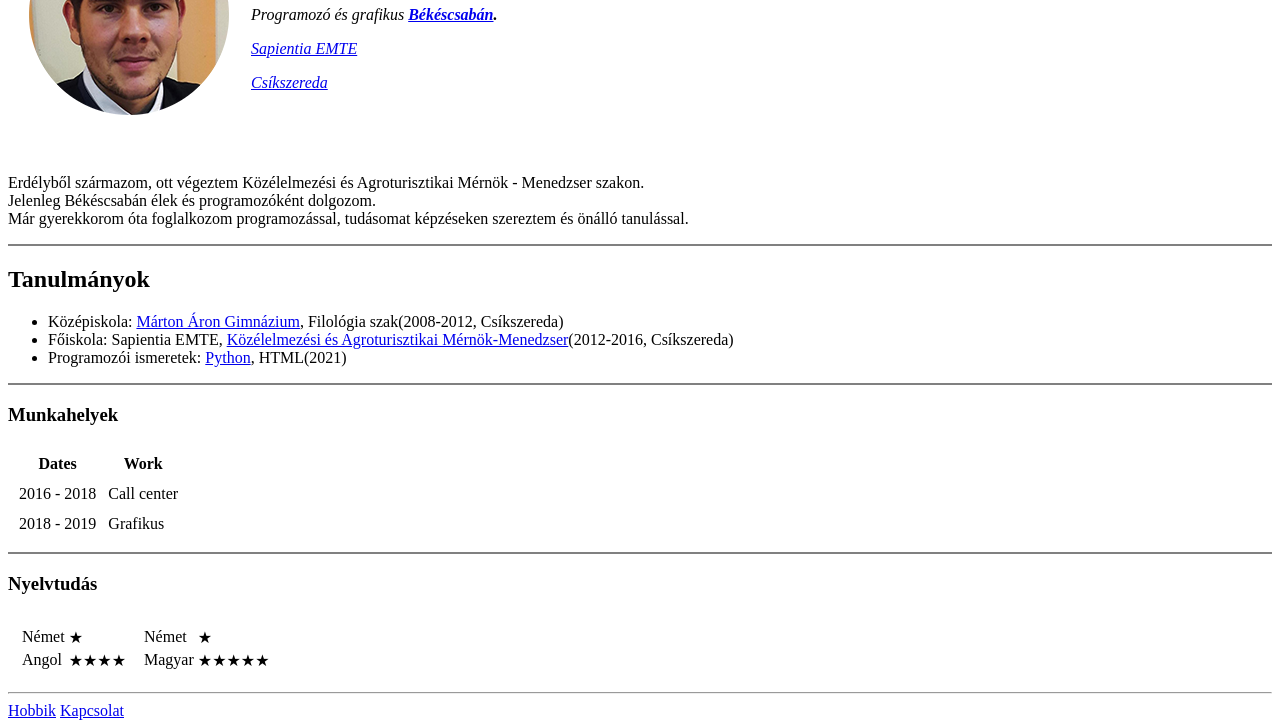
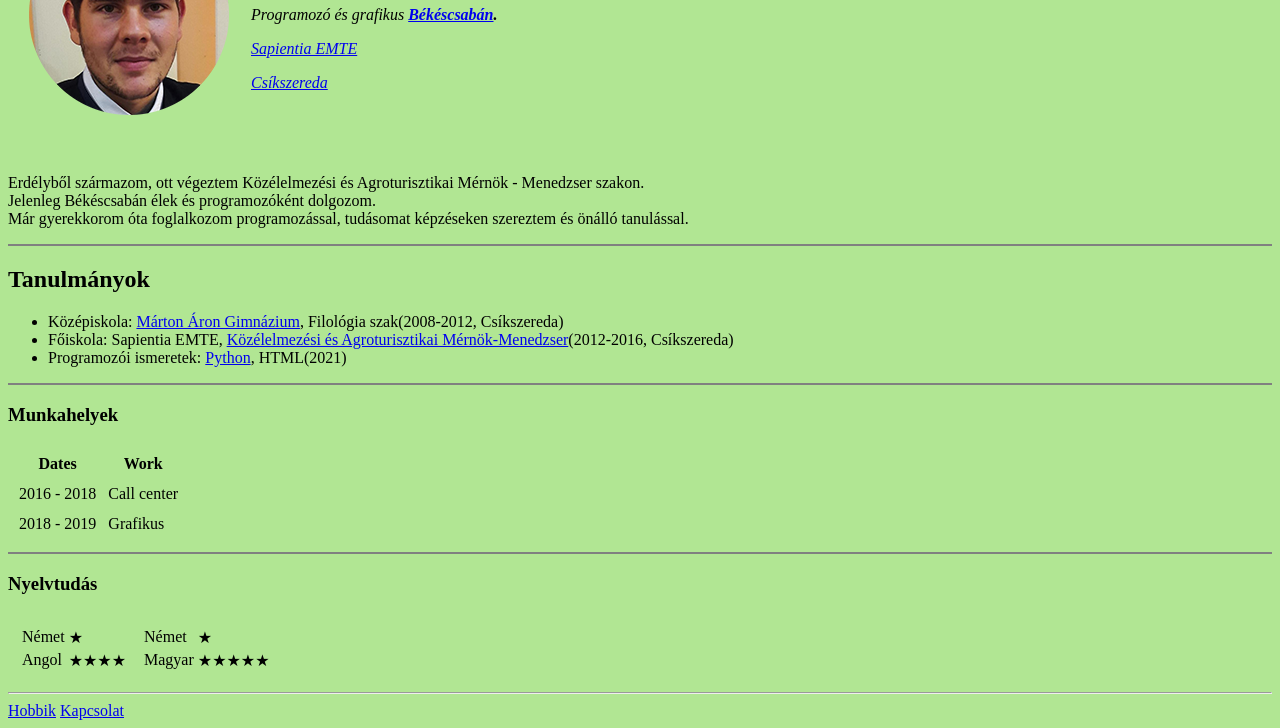
Before and after one commit to szilveszter94/CV, a plain HTML site: page index.html in a window 1280 px wide. Shown: the part 132-860 px from the top of the page. Drawn offline with Linux system fonts and the light colour scheme.

Commit message:
Update index.html

```diff
--- a/index.html
+++ b/index.html
@@ -6,7 +6,7 @@
   <title>💚Szilveszter's personal site</title>
 </head>
 
-<body>
+<body style="background-color: #B1E693;">
   <br>
   <table cellspacing="20">
     <tr>
```
